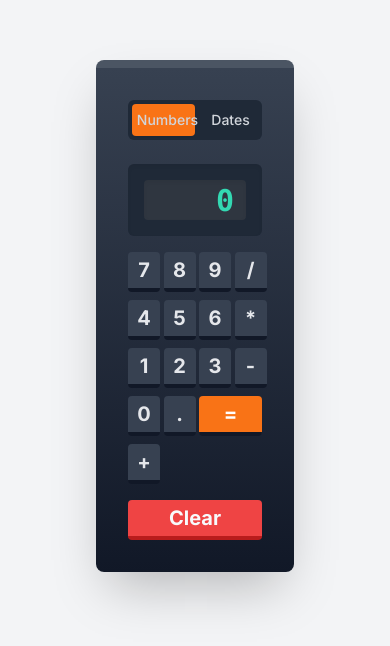
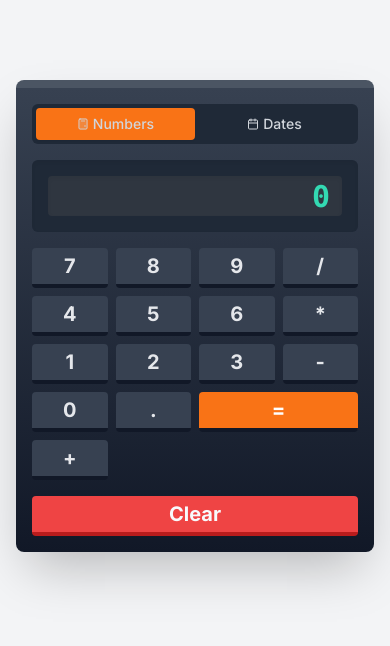
Before and after one commit to denysdev1/nextjs-calculator, a Next.js app: page / in a window 390 px wide. Shown: the part 106-752 px from the top of the page. Built offline with nearby package versions, Linux system fonts and the light colour scheme.

Commit message:
Improve mobile version of RetroCalculator

```diff
--- a/src/app/page.tsx
+++ b/src/app/page.tsx
@@ -2,7 +2,7 @@ import RetroCalculator from '@/components/RetroCalculator';
 
 export default function Home() {
   return (
-    <main className='flex min-h-screen flex-col items-center justify-center p-24 bg-gray-100'>
+    <main className='flex min-h-screen flex-col items-center justify-center p-4 md:p-24 bg-gray-100'>
       <RetroCalculator />
     </main>
   );
--- a/src/components/RetroCalculator.tsx
+++ b/src/components/RetroCalculator.tsx
@@ -10,21 +10,21 @@ const RetroCalculator = () => {
   const [dateDisplay, setDateDisplay] = useState(new Date());
 
   return (
-    <div className='w-full max-w-md mx-auto bg-gradient-to-b from-gray-700 to-gray-900 p-8 rounded-lg shadow-2xl border-t-8 border-gray-600'>
+    <div className='w-full max-w-md mx-auto bg-gradient-to-b from-gray-700 to-gray-900 p-4 sm:p-8 rounded-lg shadow-2xl border-t-8 border-gray-600'>
       <Tabs defaultValue='numbers' className='w-full'>
-        <TabsList className='grid w-full grid-cols-2 mb-6 bg-gray-800 p-1 rounded-md'>
+        <TabsList className='grid w-full grid-cols-2 mb-4 sm:mb-6 bg-gray-800 p-1 rounded-md min-h-fit'>
           <TabsTrigger
             value='numbers'
-            className='data-[state=active]:bg-orange-500 rounded-sm !text-gray-300 transition-colors'
+            className='data-[state=active]:bg-orange-500 rounded-sm !text-gray-300 transition-colors text-sm sm:text-base'
           >
-            <CalculatorIcon className='w-4 h-4 mr-2' />
+            <CalculatorIcon className='w-3 h-3 sm:w-4 sm:h-4 mr-1 sm:mr-2' />
             Numbers
           </TabsTrigger>
           <TabsTrigger
             value='dates'
-            className='data-[state=active]:bg-orange-500 rounded-sm !text-gray-300 transition-colors'
+            className='data-[state=active]:bg-orange-500 rounded-sm !text-gray-300 transition-colors text-sm sm:text-base'
           >
-            <CalendarIcon className='w-4 h-4 mr-2' />
+            <CalendarIcon className='w-3 h-3 sm:w-4 sm:h-4 mr-1 sm:mr-2' />
             Dates
           </TabsTrigger>
         </TabsList>
```
